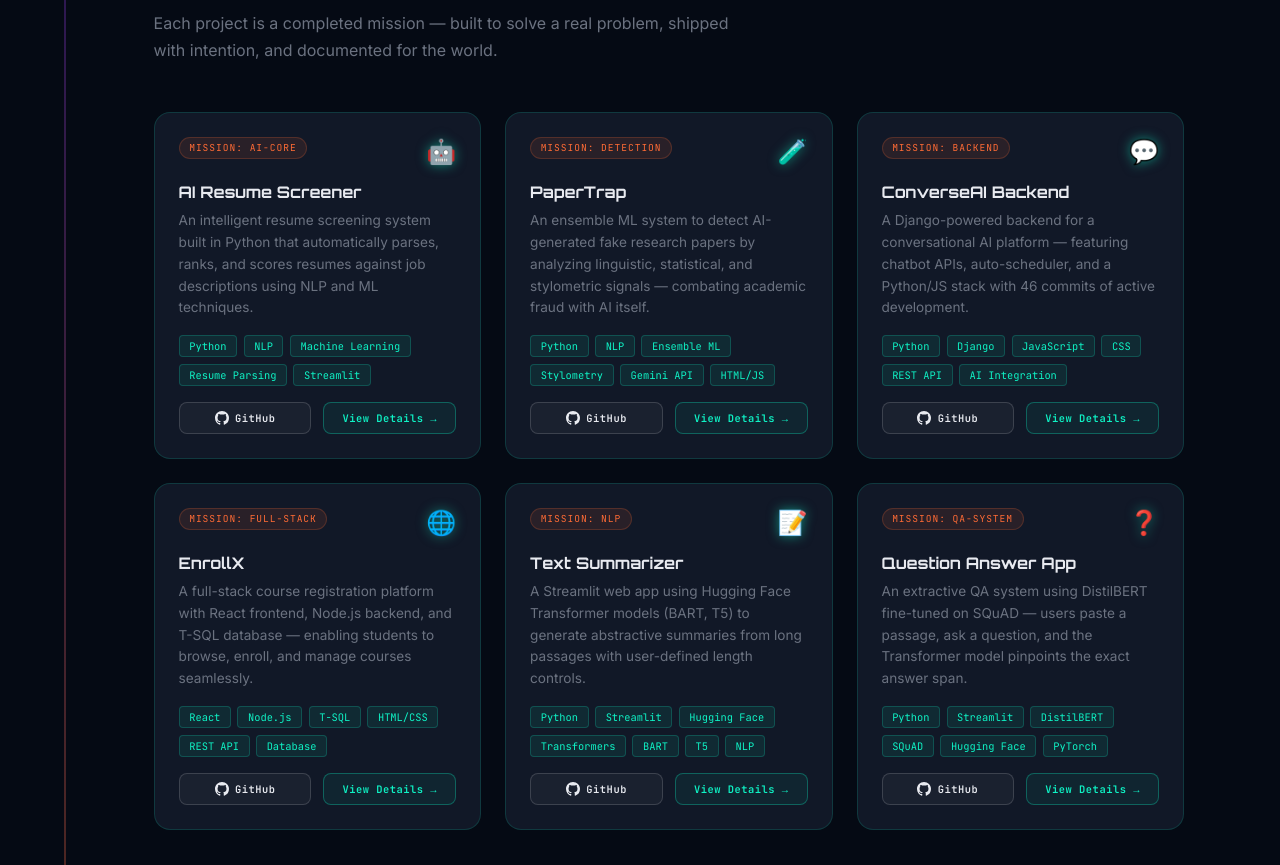
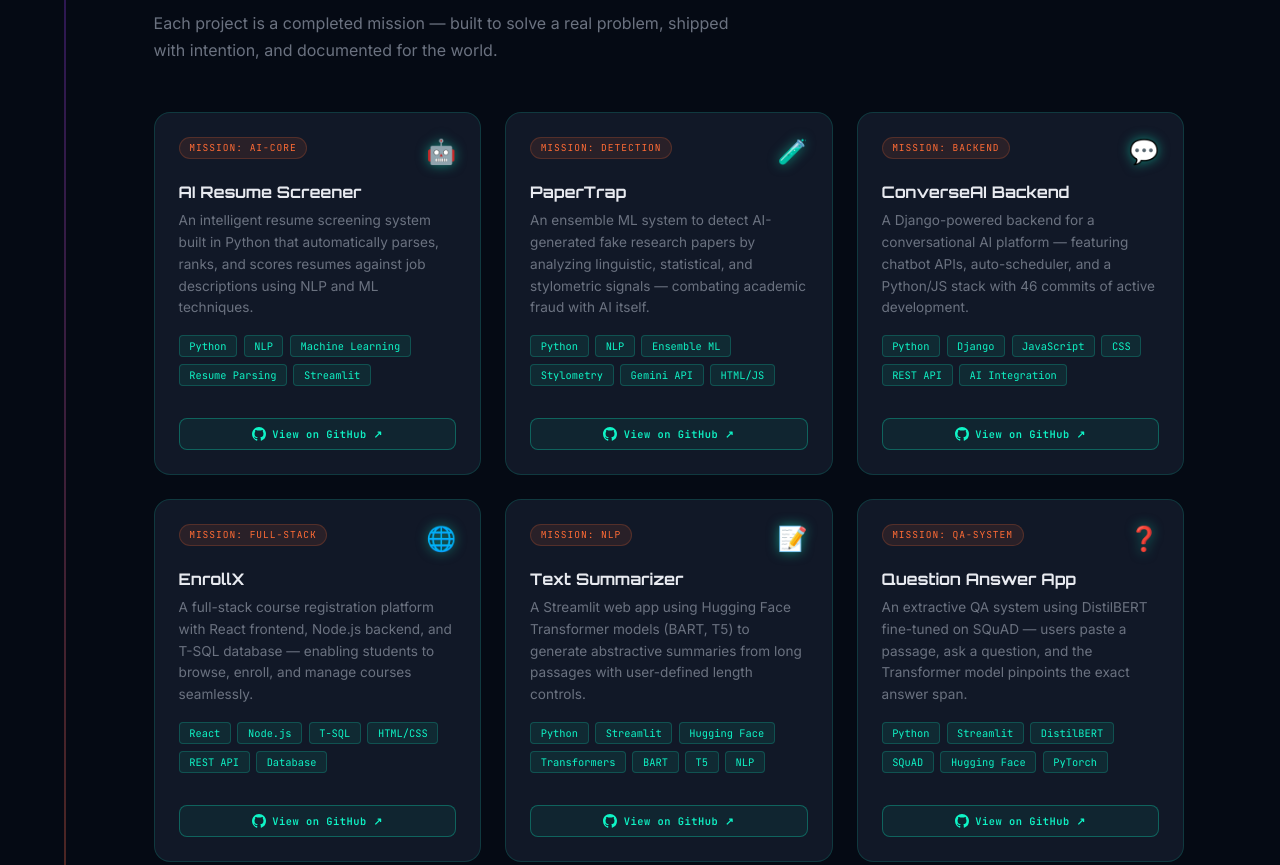
Before and after one commit to CodeWiz04/Portfolio, a plain HTML site: page index.html in a window 1280 px wide. Shown: the part 3244-4109 px from the top of the page. Drawn offline with nearby package versions, Linux system fonts and the light colour scheme; animation ran at ten frames a second.

Commit message:
Update project card links to open in new tab and enhance GitHub button styling

```diff
--- a/index.html
+++ b/index.html
@@ -598,8 +598,7 @@
       transition: all 0.2s; text-align: center; text-decoration: none;
       display: flex; align-items: center; justify-content: center; gap: 0.4rem;
     }
-    .project-btn.github { color: var(--text); border-color: rgba(255,255,255,0.15); background: rgba(255,255,255,0.04); }
-    .project-btn.github:hover { background: rgba(255,255,255,0.1); border-color: rgba(255,255,255,0.3); }
+    .project-btn.github { color: var(--cyan); border-color: rgba(15,244,198,0.3); background: rgba(15,244,198,0.06); width: 100%; }
     .project-btn.live { color: var(--cyan); border-color: rgba(15,244,198,0.3); background: rgba(15,244,198,0.06); }
     .project-btn.live:hover { background: rgba(15,244,198,0.15); box-shadow: 0 0 15px rgba(15,244,198,0.2); }
 
@@ -1301,9 +1300,16 @@ const projects = [
 // ─── RENDER PROJECTS ───
 const grid = document.getElementById('projects-grid');
 projects.forEach((p, i) => {
-  const card = document.createElement('div');
+  const card = document.createElement('a');
   card.className = 'project-card';
+  card.href = p.github;
+  card.target = '_blank';
+  card.rel = 'noopener noreferrer';
   card.style.animationDelay = `${i * 0.1}s`;
+  card.style.textDecoration = 'none';
+  card.style.display = 'flex';
+  card.style.flexDirection = 'column';
+  card.style.cursor = 'pointer';
   card.innerHTML = `
     <div class="project-card-header">
       <span class="project-level">${p.level}</span>
@@ -1313,12 +1319,11 @@ projects.forEach((p, i) => {
       <div class="project-title">${p.title}</div>
       <div class="project-desc">${p.description}</div>
       <div class="project-tags">${p.tags.map(t=>`<span class="project-tag">${t}</span>`).join('')}</div>
-      <div class="project-card-actions">
-        <a href="${p.github}" target="_blank" rel="noopener noreferrer" class="project-btn github">
+      <div class="project-card-actions" style="margin-top:auto;padding-top:1rem;">
+        <span class="project-btn github" style="pointer-events:none;">
           <svg width="14" height="14" fill="currentColor" viewBox="0 0 24 24"><path d="M12 0C5.37 0 0 5.37 0 12c0 5.31 3.435 9.795 8.205 11.385.6.105.825-.255.825-.57 0-.285-.015-1.23-.015-2.235-3.015.555-3.795-.735-4.035-1.41-.135-.345-.72-1.41-1.23-1.695-.42-.225-1.02-.78-.015-.795.945-.015 1.62.87 1.845 1.23 1.08 1.815 2.805 1.305 3.495.99.105-.78.42-1.305.765-1.605-2.67-.3-5.46-1.335-5.46-5.925 0-1.305.465-2.385 1.23-3.225-.12-.3-.54-1.53.12-3.18 0 0 1.005-.315 3.3 1.23.96-.27 1.98-.405 3-.405s2.04.135 3 .405c2.295-1.56 3.3-1.23 3.3-1.23.66 1.65.24 2.88.12 3.18.765.84 1.23 1.905 1.23 3.225 0 4.605-2.805 5.625-5.475 5.925.435.375.81 1.095.81 2.22 0 1.605-.015 2.895-.015 3.3 0 .315.225.69.825.57A12.02 12.02 0 0 0 24 12c0-6.63-5.37-12-12-12z"/></svg>
-          GitHub
-        </a>
-        <button class="project-btn live" onclick="openModal(${i})">View Details →</button>
+          View on GitHub ↗
+        </span>
       </div>
     </div>
   `;
```
